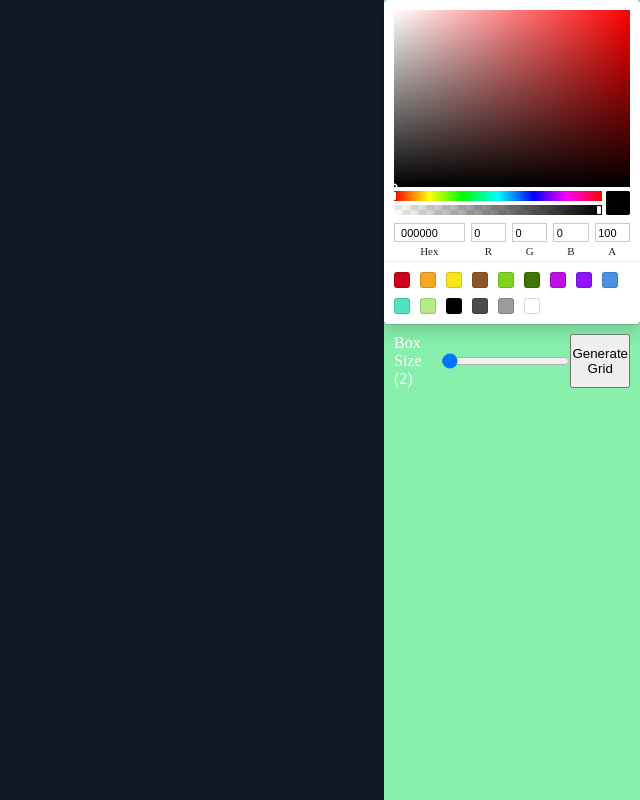
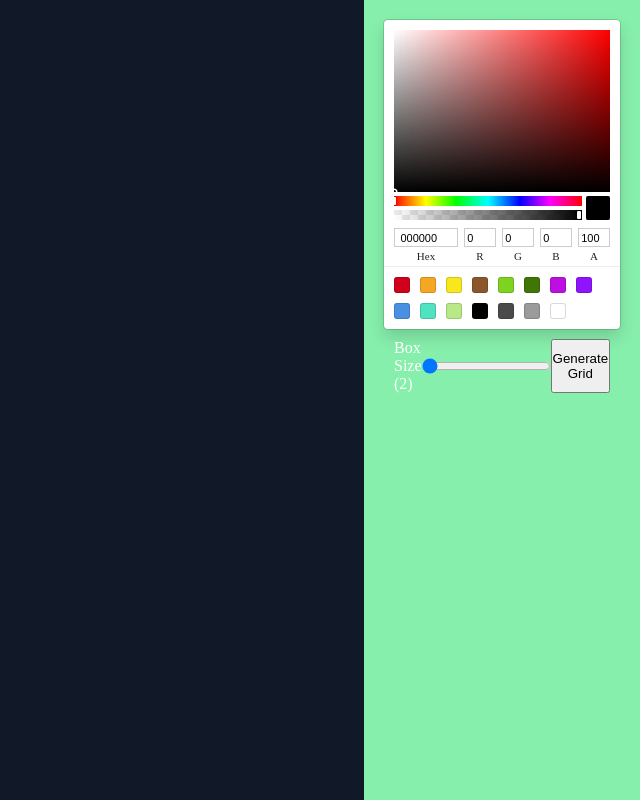
Before and after one commit to enmesarru/palette, a React (Create React App) app: page / in a window 1280 px wide. Shown: the whole page, without its empty margins (640-1280 px from the left). Built offline with nearby package versions, Linux system fonts and the light colour scheme.

Commit message:
prevent context menu on box

```diff
--- a/src/App.css
+++ b/src/App.css
@@ -16,7 +16,8 @@ body {
 }
 
 .container__sidebar {
-  width: 20%;
+  width: calc(20% - 20px);
+  padding: 20px;
   background: #86efac;
 }
 
@@ -45,6 +46,8 @@ body {
   padding: 0.5em;
   text-align: center;
   line-height: 2em;
+  user-select: "none";
+  transition: "border-color 0.5s";
 }
 
 .sketch-picker {
--- a/src/features/color/ColorBox.js
+++ b/src/features/color/ColorBox.js
@@ -26,15 +26,24 @@ const ColorBox = forwardRef(
       getNode: () => elementRef.current,
     }));
 
+    function contextMenuHandler(e) {
+      e.preventDefault();
+    }
+
+    React.useEffect(() => {
+      elementRef.current.addEventListener('contextmenu', contextMenuHandler)
+      return () => {
+        elementRef.current.removeEventListener("contextmenu", contextMenuHandler);
+      }
+    }, [])
+
     const applyColor = () => dispatch(changeBoxColor({ id }));
     return (
       <div
         className="box"
         style={{
-          transition: "border-color 0.5s",
           opacity: isDragging ? 0.2 : 1,
           borderColor: isOver ? "#F5A623" : "",
-          userSelect: "none",
           backgroundColor: color,
         }}
         key={id}
```
